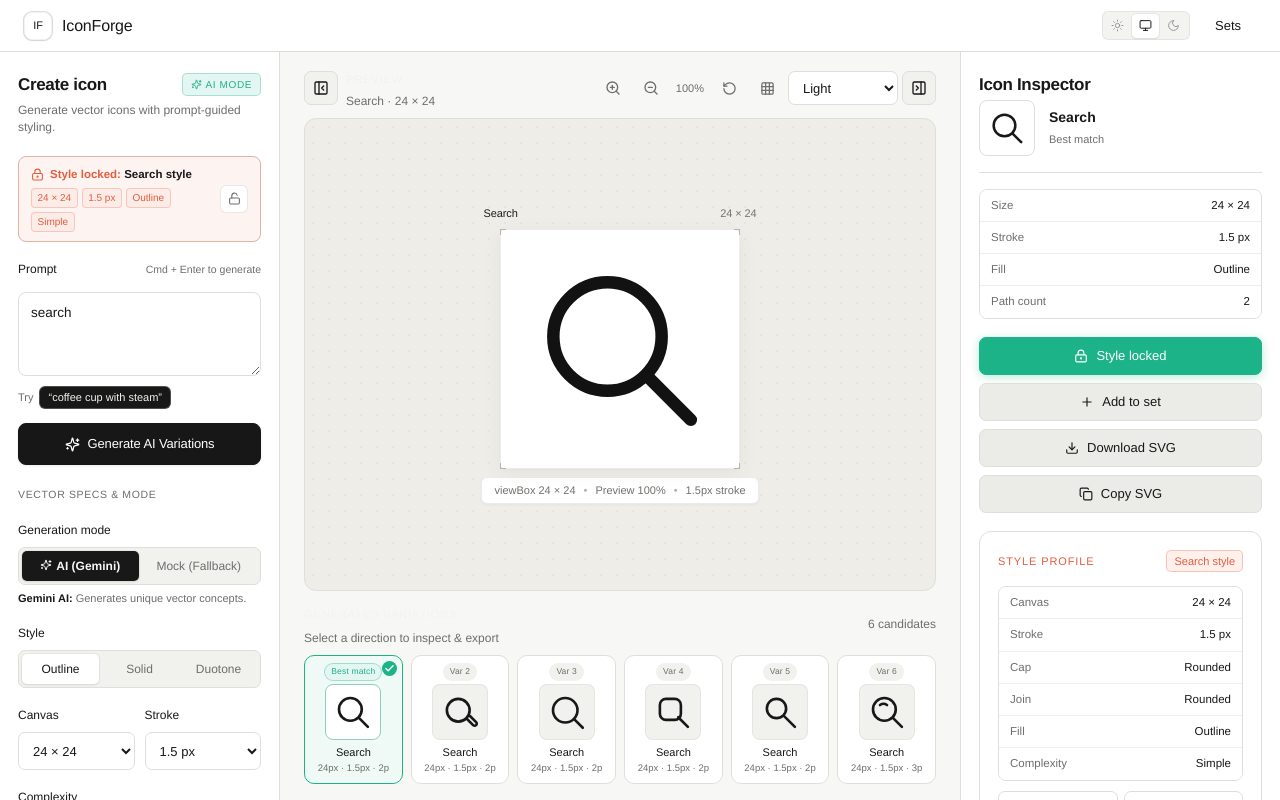
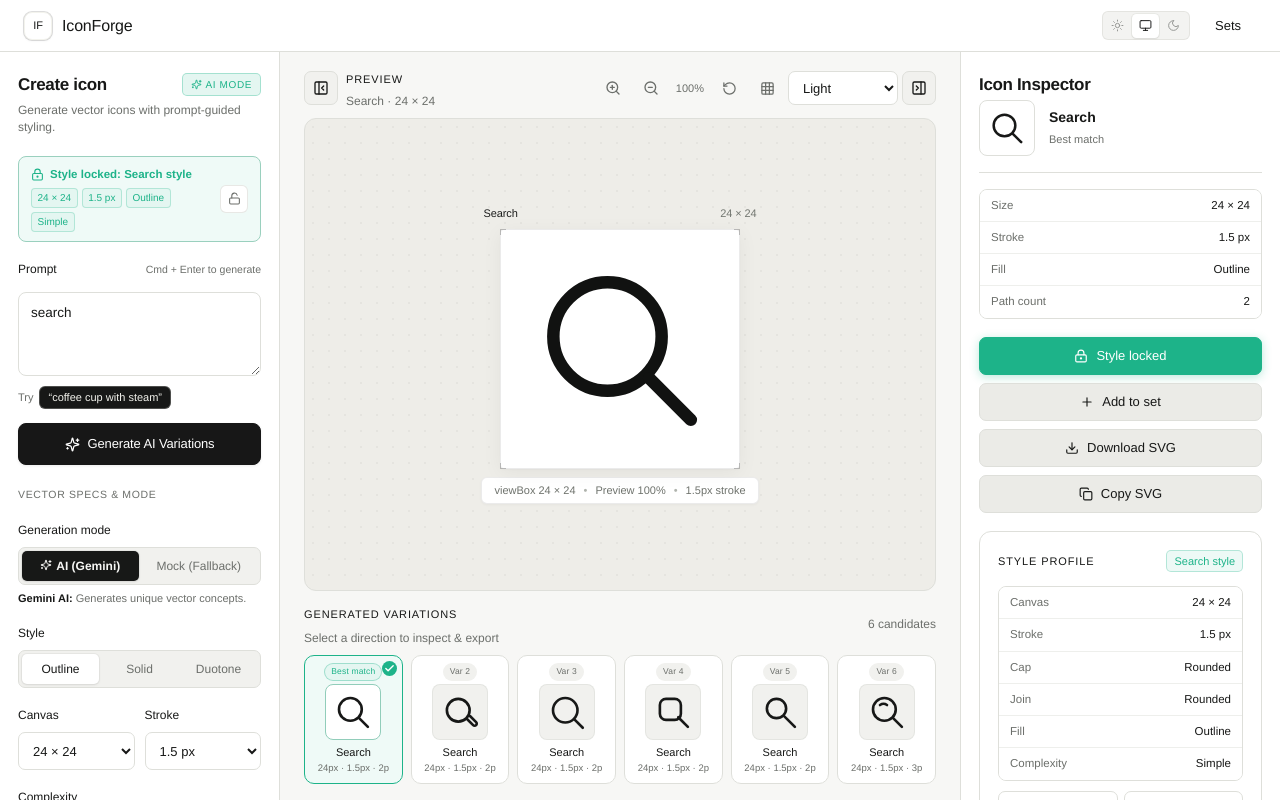
Before and after one commit to pushkarv07/IconForge, a Next.js app: page /app in a window 1280 px wide. Both pictures are taken after a click on the button "Lock style". Built offline with nearby package versions, Linux system fonts and the light colour scheme.

Commit message:
Create: apply color semantic fixes for style lock, profile heading, and badge

```diff
--- a/src/app/app/page.tsx
+++ b/src/app/app/page.tsx
@@ -905,7 +905,7 @@ export default function GeneratorPage() {
           {locked && (
             <div className="inspector-panel style-profile-card">
               <div className="inspector-header">
-                <span className="eyebrow">Style profile</span>
+                <span className="eyebrow eyebrow-neutral">Style profile</span>
                 <span className="profile-name-badge">{locked.name}</span>
               </div>
               <div className="spec-table">
--- a/src/app/globals.css
+++ b/src/app/globals.css
@@ -53,6 +53,7 @@ button { cursor: pointer; }
 }
 .eyebrow { color: var(--accent); text-transform: uppercase; letter-spacing: .08em; font-size: 11px; font-weight: 500; }
 .eyebrow-neutral { color: #f3f3ed !important; }
+[data-theme="light"] .eyebrow-neutral { color: var(--text) !important; }
 .library-eyebrow { color: var(--hero-mint) !important; display: inline-flex; align-items: center; gap: 5px; }
 .library-icon { color: var(--hero-mint) !important; display: inline-block; vertical-align: middle; }
 .muted { color: var(--muted); }
@@ -295,16 +296,19 @@ button { cursor: pointer; }
 .select { width: 100%; height: 38px; border: 1px solid var(--line); border-radius: 7px; padding: 0 10px; background: var(--panel); color: var(--text); font-size: 13px; transition: border-color .15s ease, box-shadow .15s ease; }
 .select:focus,
 .select:focus-visible { border-color: color-mix(in srgb, var(--text) 45%, var(--line)); box-shadow: 0 0 0 1px color-mix(in srgb, var(--text) 20%, transparent); outline: none; }
-.lock-banner { border: 1px solid color-mix(in srgb, var(--accent) 35%, var(--line)); background: color-mix(in srgb, var(--accent) 7%, var(--panel)); color: var(--text); border-radius: 8px; padding: 9px 12px; display: flex; align-items: center; justify-content: space-between; gap: 8px; }
+.lock-banner { border: 1px solid color-mix(in srgb, #1DB389 35%, var(--line)); background: color-mix(in srgb, #1DB389 7%, var(--panel)); color: var(--text); border-radius: 8px; padding: 9px 12px; display: flex; align-items: center; justify-content: space-between; gap: 8px; }
 .lock-banner-content { display: flex; flex-direction: column; gap: 4px; min-width: 0; }
-.lock-banner-heading { display: flex; align-items: center; gap: 6px; font-size: 11.5px; color: var(--accent); font-weight: 600; }
-.lock-banner-title strong { color: var(--text); }
+.lock-banner-heading { display: flex; align-items: center; gap: 6px; font-size: 11.5px; color: #1DB389; font-weight: 600; }
+.lock-banner-heading svg { color: #1DB389; stroke: #1DB389; flex-shrink: 0; }
+.lock-banner-title { color: #1DB389; }
+.lock-banner-title strong { color: #1DB389; font-weight: 600; }
 .lock-meta-strip { display: flex; flex-wrap: wrap; gap: 4px; }
-.lock-meta-pill { font-size: 10px; padding: 1.5px 5.5px; border-radius: 4px; background: color-mix(in srgb, var(--accent) 12%, var(--panel)); border: 1px solid color-mix(in srgb, var(--accent) 25%, transparent); color: var(--accent); font-weight: 500; font-variant-numeric: tabular-nums; }
+.lock-meta-pill { font-size: 10px; padding: 1.5px 5.5px; border-radius: 4px; background: color-mix(in srgb, #1DB389 12%, var(--panel)); border: 1px solid color-mix(in srgb, #1DB389 25%, transparent); color: #1DB389; font-weight: 500; font-variant-numeric: tabular-nums; }
 .lock-unlock-btn { width: 28px; height: 28px; border-radius: 6px; color: var(--muted); border: 1px solid color-mix(in srgb, var(--line) 70%, transparent); background: var(--panel); display: grid; place-items: center; flex-shrink: 0; transition: all .15s ease; }
-.lock-unlock-btn:hover { color: var(--accent); border-color: var(--accent); background: var(--accent-soft); }
+.lock-unlock-btn:hover { color: #1DB389; border-color: #1DB389; background: color-mix(in srgb, #1DB389 12%, var(--panel)); }
 .lock-help { display: block; margin-top: 4px; color: var(--muted); font-size: 10px; font-weight: 500; }
-.generation-error { align-items: flex-start; gap: 10px; }
+.lock-banner.generation-error { border: 1px solid color-mix(in srgb, var(--accent) 35%, var(--line)); background: color-mix(in srgb, var(--accent) 7%, var(--panel)); color: var(--text); align-items: flex-start; gap: 10px; }
+.lock-banner.generation-error strong { color: var(--accent); }
 .generation-error small { display: block; margin-top: 4px; color: var(--muted); font-size: 10px; font-weight: 500; }
 .generation-actions { display: flex; gap: 5px; flex-shrink: 0; }
 .generation-actions .btn { height: 30px; padding: 0 8px; font-size: 11px; }
@@ -708,6 +712,8 @@ button { cursor: pointer; }
   box-shadow: 0 4px 14px color-mix(in srgb, #1DB389 40%, transparent) !important;
 }
 .style-profile-card { border: 1px solid var(--line); border-radius: 10px; padding: 14px; background: var(--panel); }
+.style-profile-card .eyebrow { color: #f3f3ed !important; }
+[data-theme="light"] .style-profile-card .eyebrow { color: var(--text) !important; }
 .style-profile-actions { display: grid; grid-template-columns: 1fr 1fr; gap: 6px; margin-top: 10px; }
 .style-profile-actions .btn { height: 30px; padding: 0 8px; font-size: 11px; }
 .markup-section { display: flex; flex-direction: column; gap: 8px; border-top: 1px solid var(--line); padding-top: 16px; }
@@ -3246,7 +3252,7 @@ button { cursor: pointer; }
 .set-sidebar { display: flex; flex-direction: column; gap: 16px; position: sticky; top: 80px; }
 .inspector-panel { border: 1px solid var(--line); border-radius: 12px; padding: 18px; background: var(--panel); }
 .inspector-header { display: flex; align-items: center; justify-content: space-between; margin-bottom: 14px; }
-.profile-name-badge { font-size: 11px; font-weight: 500; color: var(--accent); background: var(--accent-soft); border: 1px solid color-mix(in srgb, var(--accent) 30%, transparent); padding: 2px 7px; border-radius: 5px; }
+.profile-name-badge { font-size: 11px; font-weight: 500; color: #1DB389; background: color-mix(in srgb, #1DB389 8%, var(--panel)); border: 1px solid color-mix(in srgb, #1DB389 28%, transparent); padding: 2px 7px; border-radius: 5px; }
 .spec-table { display: flex; flex-direction: column; border: 1px solid color-mix(in srgb, var(--line) 70%, transparent); border-radius: 8px; overflow: hidden; }
 .spec-row { display: flex; justify-content: space-between; align-items: center; padding: 7px 11px; background: var(--panel); font-size: 11.5px; border-bottom: 1px solid color-mix(in srgb, var(--line) 40%, transparent); }
 .spec-row:last-child { border-bottom: none; }
```
